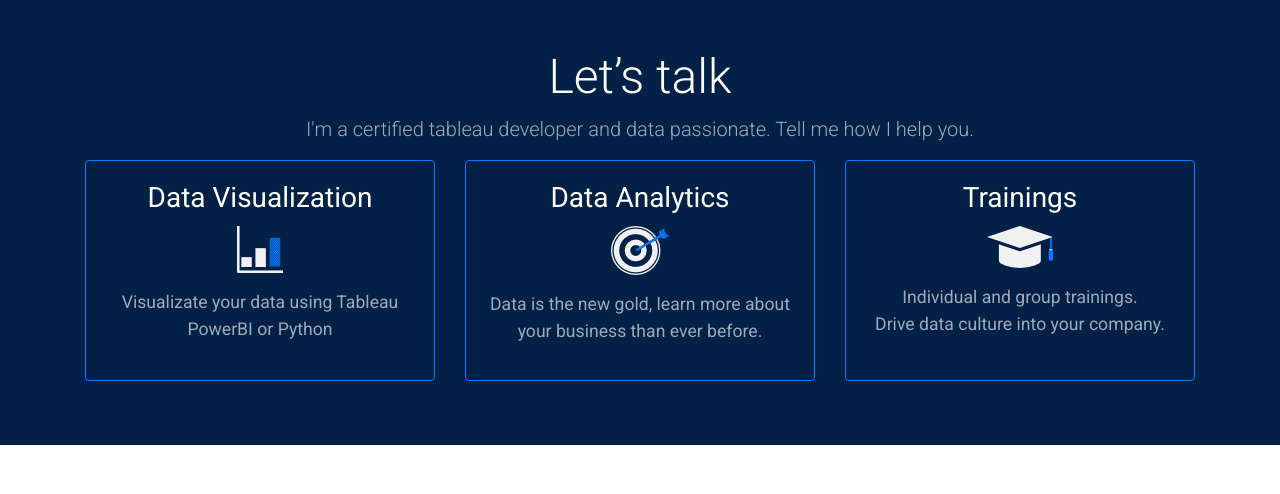
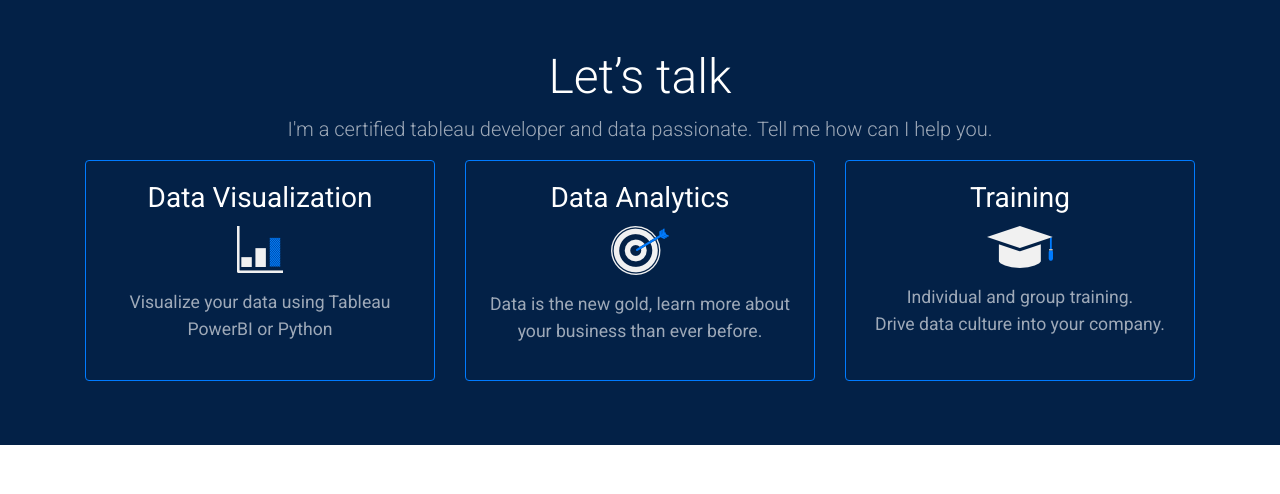
Before and after one commit to piszewc/pszewc, a Django app: template blog/templates/main/contact_page.html in a window 1280 px wide. Shown: the part 76-570 px from the top of the page. Run offline with Django 3.2, Linux system fonts and the light colour scheme; the template is opened without the code that fills it, so the values that code supplies are empty; some libraries are stand-ins or nearby versions.

Commit message:
text correction

```diff
--- a/blog/templates/books/book_list.html
+++ b/blog/templates/books/book_list.html
@@ -6,7 +6,7 @@
     <section id="resources_lead" style="padding-top: 5vh">
         <div class="container text-center text-justify">
             <h1 class="bd-title mt-2">So many books, so little time</h1>
-            <span class="lead">Below you can find list of resources you can use to learn programming, data science,
+            <span class="lead">Below you can find a list of resources you can use to learn programming, data science,
                 business and
                 psychology.<br><br></span>
             <img src="/static/images/book_page_landing.png" class="img-fluid" style="width: 80%" alt="Responsive image">
--- a/blog/templates/main/about_page.html
+++ b/blog/templates/main/about_page.html
@@ -16,7 +16,7 @@
                 <div class="col-12 col-md-12 col-lg-10 order-md-2 text-left">
                     <div class="ml-lg-5 lead">
                         <p>
-                            Hi, I'm Piotr Szewc a MI & Technology Analyst at HAYS,
+                            Hi, I'm Piotr Szewc an MI & Technology Analyst at HAYS,
                         </p>
                         <p>My background is in computer science but I always loved to discover stories behind the data.
                         </p>
--- a/blog/templates/main/contact_page.html
+++ b/blog/templates/main/contact_page.html
@@ -9,7 +9,7 @@
         <div class="container text-center text-justify">
             <h1 class="bd-title mt-2 text-white">Let’s talk</h1>
             <p class="lead">
-                    I'm a certified tableau developer and data passionate. Tell me how I help you.
+                    I'm a certified tableau developer and data passionate. Tell me how can I help you.
             </p>
             <div class="card-deck mt-3 text-center ">
                 <div class="card mb-4 box-shadow border-primary" style="background-color: #032147">
@@ -18,7 +18,7 @@
                         <img src="{% static 'images/contact_charts.png' %}" class="" alt="...">
 
                         <ul class="list-unstyled mt-3 mb-3">
-                            <li>Visualizate your data using Tableau PowerBI or Python</li>
+                            <li>Visualize your data using Tableau PowerBI or Python</li>
                         </ul>
                     </div>
                 </div>
@@ -35,11 +35,11 @@
                 </div>
                 <div class="card mb-4 box-shadow border-primary" style="background-color: #032147">
                     <div class="card-body">
-                        <h3 class="card-title text-white">Trainings</h3>
+                        <h3 class="card-title text-white">Training</h3>
                         <img src="{% static 'images/contact_training.png' %}" class="" alt="...">
 
                         <ul class="list-unstyled mt-3 mb-3">
-                            <li>Individual and group trainings. </br>Drive data culture into your company.</li>
+                            <li>Individual and group training. </br>Drive data culture into your company.</li>
                         </ul>
                     </div>
                 </div>
--- a/blog/templates/main/landing_page.html
+++ b/blog/templates/main/landing_page.html
@@ -18,7 +18,7 @@
                     </h1>
 
                     <p class="lead text-center text-md-left mb-6 mb-lg-8 text-white">
-                        Hi I'm Piotr Szewc. I'm consulant experienced in applying AI and Machine Learning to business
+                        Hi I'm Piotr Szewc. I'm a consultant experienced in applying AI and Machine Learning to business
                         problems.</p>
                     <p class="lead text-center text-md-left mb-6 mb-lg-8 text-white">
                         I'm specialized in Natural Language Processing, creating Data Visualizations and helping
@@ -136,7 +136,7 @@
                                 <h5>Create MVP model
                                 </h5>
                                 <p class="text-muted mb-0">Time to model the data, and whittle the initial set of models
-                                    down to what appear to be the most promising bunch. Models should be built,
+                                    down to what appears to be the most promising bunch. Models should be built,
                                     measured, and compared to one another, and the types of errors made for each model
                                     should be investigated, as should the most significant features for each algorithm
                                     used.</p>
```
